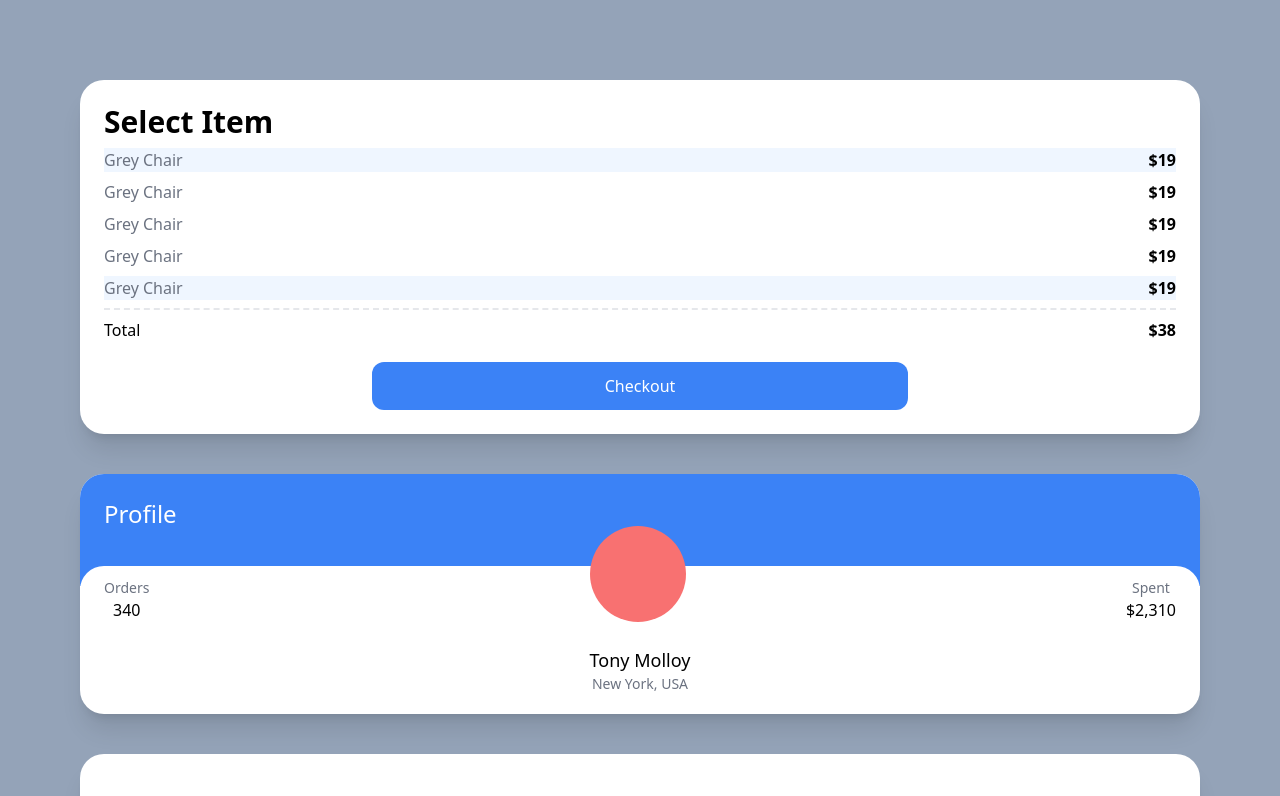
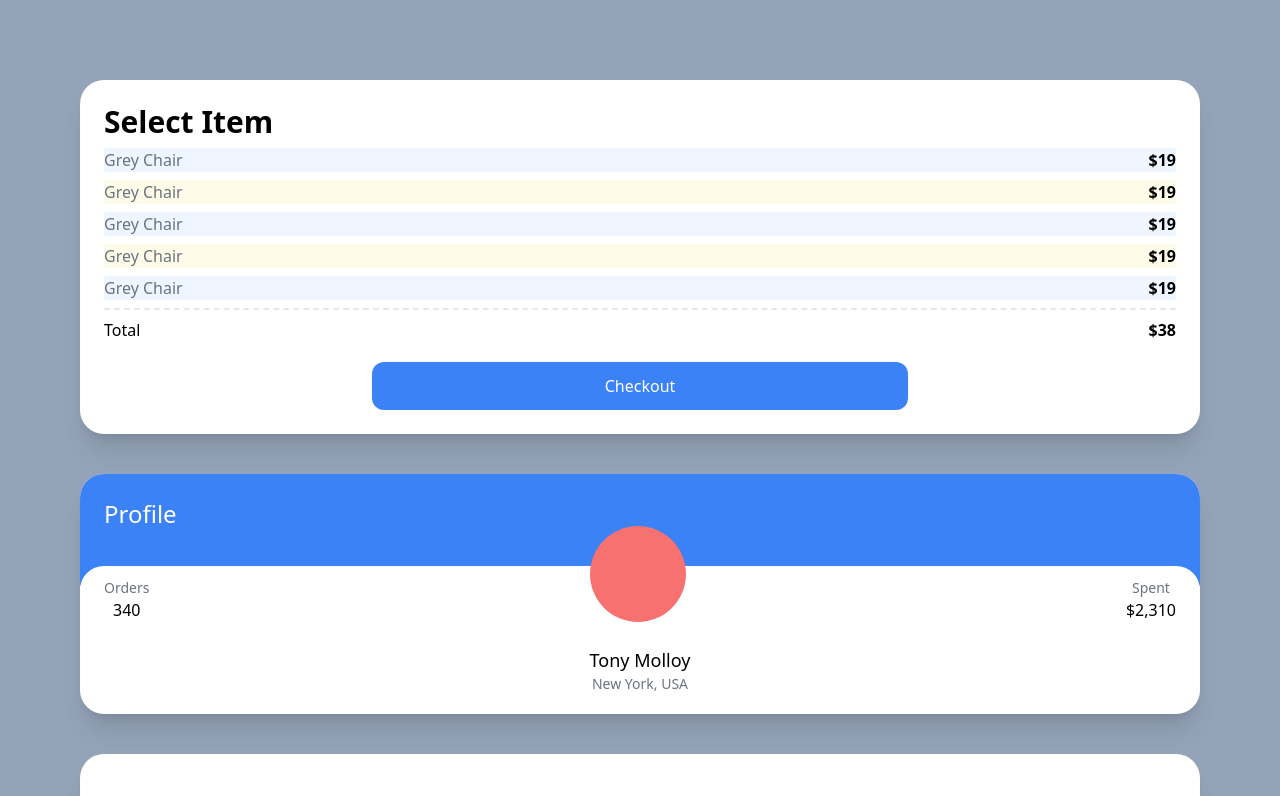
Before and after one commit to harenohee/carrot-market, a Next.js app: page / in a window 1280 px wide. Shown: the top 796 px of the page. Built offline with nearby package versions, Linux system fonts and the light colour scheme.

Commit message:
feat: 4.6 Tailwind CSS
Modifier: odd, even child

```diff
--- a/pages/index.tsx
+++ b/pages/index.tsx
@@ -7,7 +7,7 @@ export default function Home() {
           {[1, 2, 3, 4, 5].map((i) => (
             <div
               key={i}
-              className="flex justify-between my-2 first:bg-blue-50 last:bg-blue-50 only:bg-red-50"
+              className="flex justify-between my-2 odd:bg-blue-50 even: bg-yellow-50"
             >
               <span className="text-gray-500">Grey Chair</span>
               <span className="font-semibold">$19</span>
```
